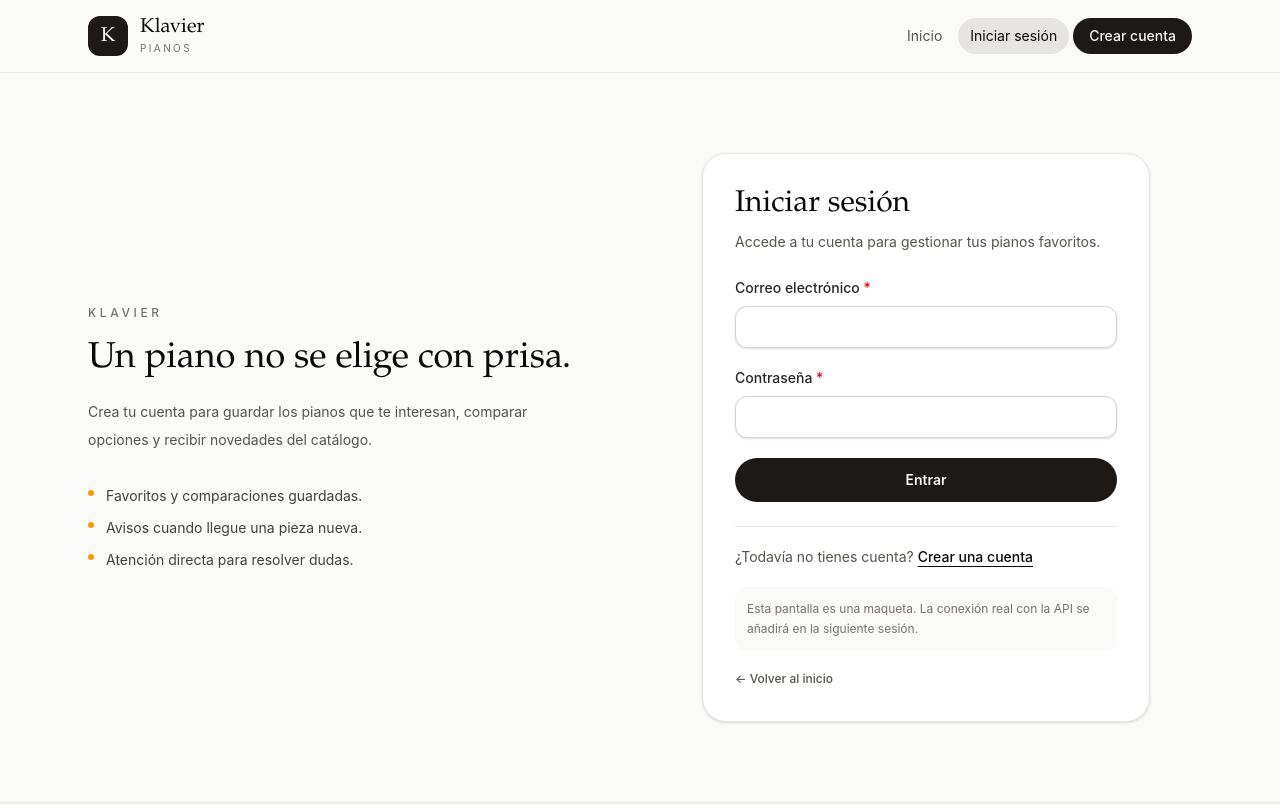
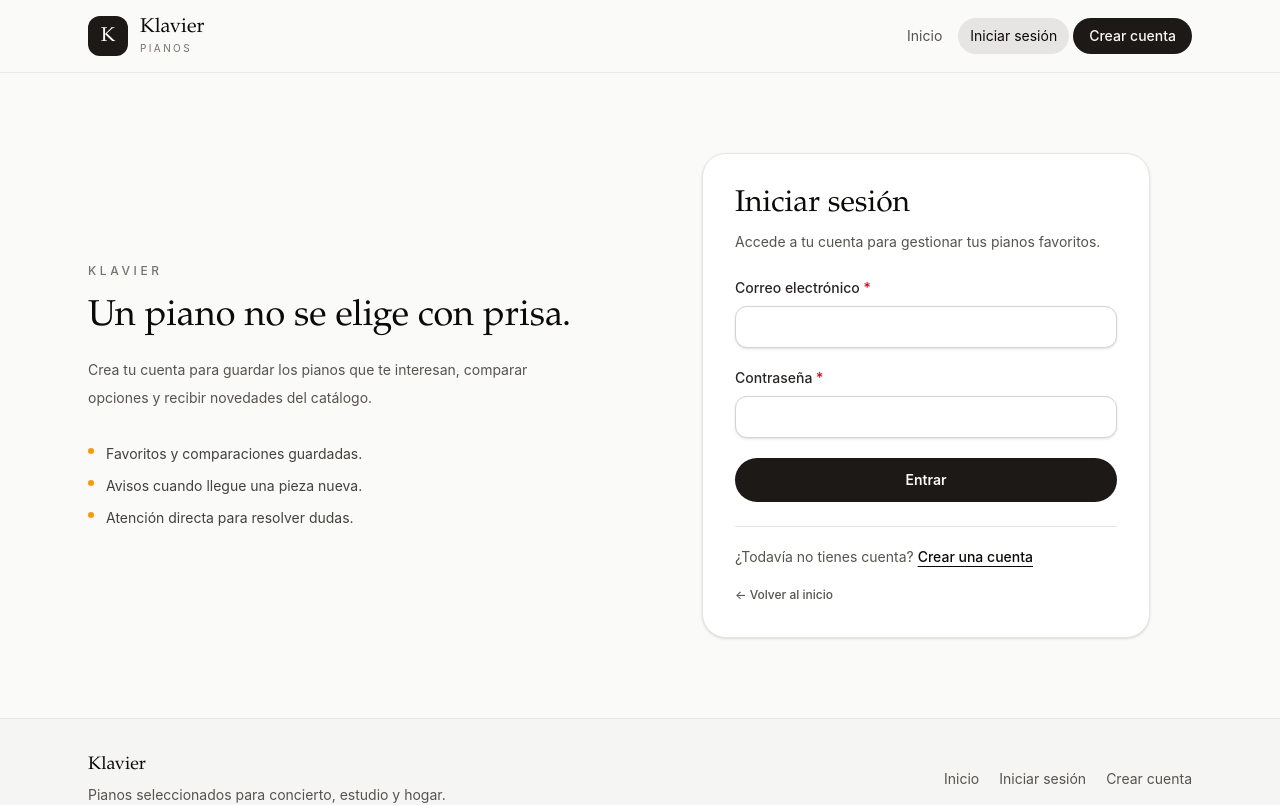
Before and after one commit to PauProg/frontend_klavier, a React (Vite) app: page /login in a window 1280 px wide. Shown: the top 805 px of the page. Built offline with nearby package versions, Linux system fonts and the light colour scheme; no server answers.

Commit message:
refactor(ui): retira el aviso de maqueta de los formularios

```diff
--- a/src/components/AuthShell.jsx
+++ b/src/components/AuthShell.jsx
@@ -42,11 +42,6 @@ export default function AuthShell({ title, description, children, footer }) {
           {footer}
         </div>
 
-        <p className="mt-5 rounded-xl bg-stone-50 p-3 text-xs leading-5 text-stone-500">
-          Esta pantalla es una maqueta. La conexión real con la API se añadirá en la
-          siguiente sesión.
-        </p>
-
         <Link
           to="/"
           className="mt-5 inline-block text-xs font-medium text-stone-600 underline-offset-4 transition hover:text-stone-950 hover:underline"
```
